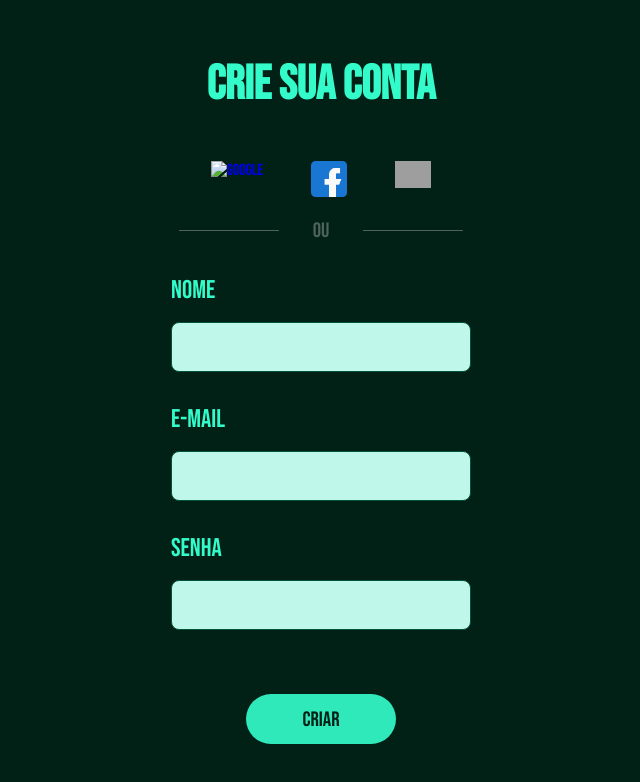
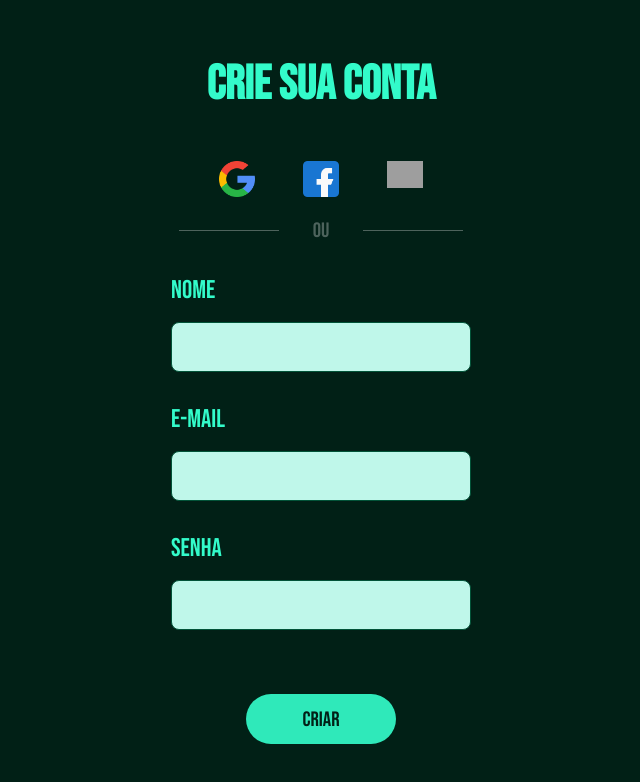
Before and after one commit to Mateus1508/login-page, a plain HTML site: page Pagina de Login/index.html in a window 1280 px wide. Shown: the whole page, without its empty margins (255-895 px from the left). Drawn offline with Linux system fonts and the light colour scheme; grey boxes are pictures that could not be loaded; files whose address does not match are found by name.

Commit message:
Update index.html

```diff
--- a/Pagina de Login/index.html
+++ b/Pagina de Login/index.html
@@ -16,7 +16,7 @@
         <h1>Crie sua conta</h1>
         <div class="social-media">
             <a href="#">
-                <img src="img/search.png" alt="Google">
+                <img src="/img/search.png" alt="Google">
             </a>
 
             <a href="#">
```
